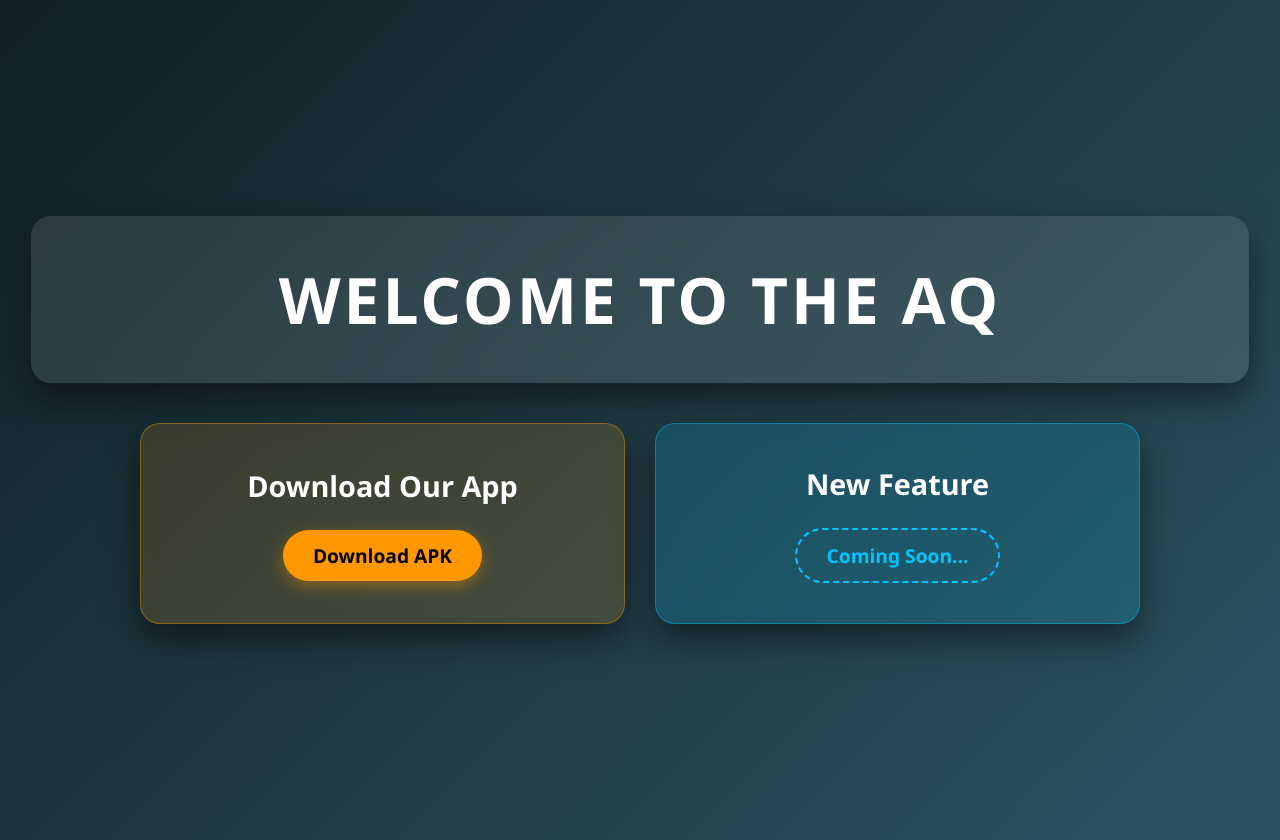
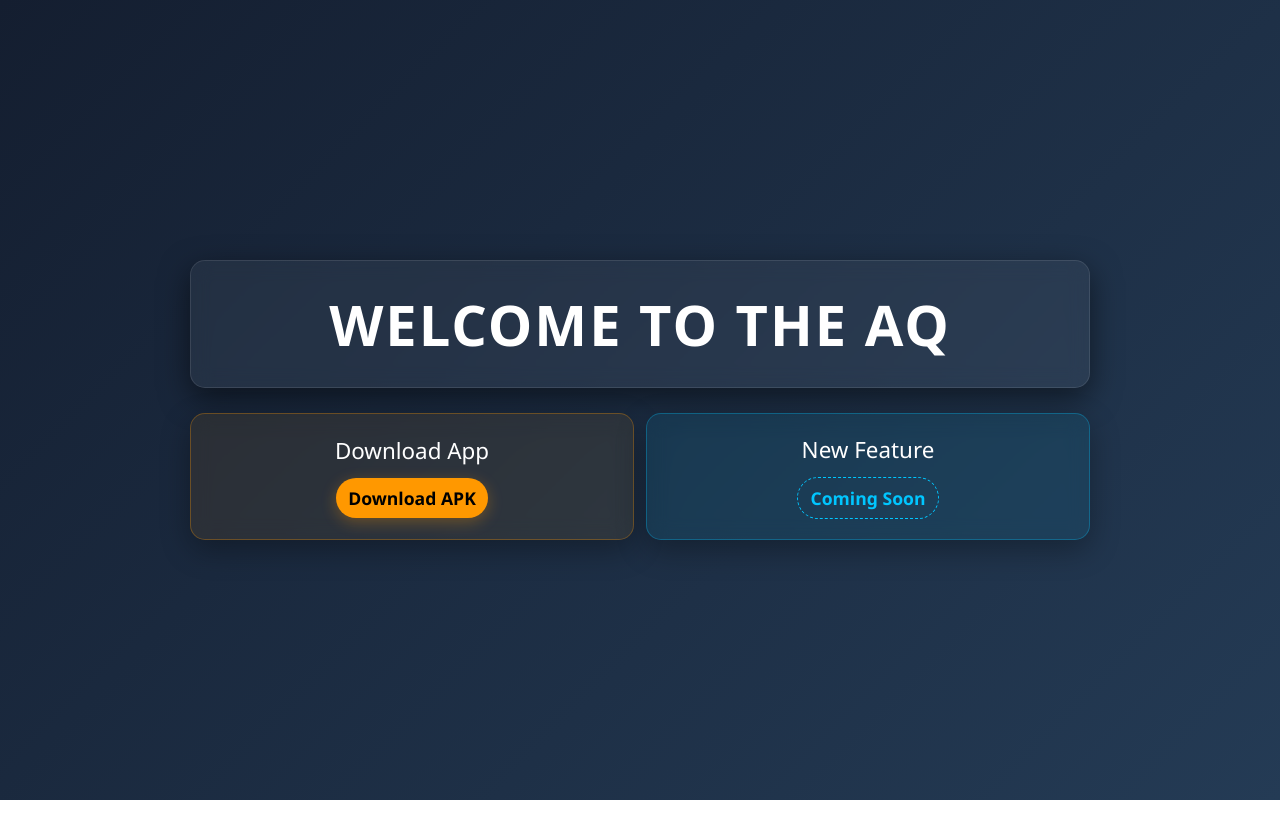
Before and after one commit to AsjadQamar/the-aq-website, a plain HTML site: page index.html in a window 1280 px wide. After the commit the page ends 800 px from the top, so only its background shows below. Drawn offline with Linux system fonts and the light colour scheme.

Commit message:
Refactor index.html for better styling and layout
Updated styles and structure for improved layout and design.

```diff
--- a/index.html
+++ b/index.html
@@ -8,9 +8,9 @@
     <style>
         body {
             margin: 0;
-            padding: 20px;
+            padding: 15px;
             font-family: 'Segoe UI', Tahoma, Geneva, Verdana, sans-serif;
-            background: linear-gradient(135deg, #0f2027 0%, #203a43 50%, #2c5364 100%);
+            background: linear-gradient(135deg, #141e30 0%, #243b55 100%); /* Premium Dark Blue Theme */
             color: white;
             display: flex;
             flex-direction: column;
@@ -18,128 +18,123 @@
             justify-content: center;
             min-height: 100vh;
             text-align: center;
-            gap: 40px;
+            gap: 25px; /* Box ke beech ka gap */
+            box-sizing: border-box;
         }
 
-        /* Pehla Box: Welcome - Screen ke hisab se automatic text size */
+        /* Pehla Box - Sleek aur Patla */
         .card-welcome {
-            background: rgba(255, 255, 255, 0.1);
-            padding: 40px 20px;
-            border-radius: 20px;
-            box-shadow: 0 15px 35px rgba(0, 0, 0, 0.5);
+            background: rgba(255, 255, 255, 0.05);
+            border: 1px solid rgba(255, 255, 255, 0.1);
+            padding: 25px 15px;
+            border-radius: 15px;
+            box-shadow: 0 10px 30px rgba(0, 0, 0, 0.5);
             backdrop-filter: blur(10px);
-            width: 95%; /* Screen ka 95% hissa lega */
-            max-width: 1200px;
+            width: 100%;
+            max-width: 900px;
+            box-sizing: border-box;
         }
 
-        /* Text ko ek line mein fit rakhne ka naya tareeka */
         h1 {
-            font-size: 5vw; /* Font size screen ki width (vw) ke hisab se bada/chhota hoga */
+            font-size: clamp(1.8rem, 5vw, 3.5rem); /* Screen ke hisab se automatic perfect size */
             margin: 0;
-            letter-spacing: 3px;
-            white-space: nowrap; /* Text ko 2 line mein tutne se rokega */
+            letter-spacing: 2px;
+            white-space: nowrap;
+            font-weight: 600;
+            text-transform: uppercase;
         }
 
-        /* Niche wale dono box ka main container */
+        /* Niche wale dono box ka container (Hamesha ek line mein) */
         .bottom-boxes {
             display: flex;
-            flex-direction: row; /* PC par ek hi line mein (bagal mein) rakhega */
-            gap: 30px;
-            width: 95%;
-            max-width: 1000px;
+            flex-direction: row; /* Mobile par bhi box ek hi line mein rahenge */
+            gap: 12px;
+            width: 100%;
+            max-width: 900px;
             justify-content: center;
+            box-sizing: border-box;
         }
 
-        /* Chhote Box ka aam style */
         .small-card {
-            flex: 1; /* Dono box ko barabar jagah milegi */
-            padding: 40px 20px;
-            border-radius: 20px;
-            box-shadow: 0 15px 35px rgba(0, 0, 0, 0.5);
+            flex: 1; /* Dono box ko barabar jagah */
+            padding: 20px 10px;
+            border-radius: 15px;
+            box-shadow: 0 10px 30px rgba(0, 0, 0, 0.3);
             backdrop-filter: blur(10px);
             display: flex;
             flex-direction: column;
             align-items: center;
             justify-content: center;
+            box-sizing: border-box;
         }
 
-        /* Download Box ka Color */
+        /* App Box */
         .card-app {
-            background: rgba(255, 152, 0, 0.15);
-            border: 1px solid rgba(255, 152, 0, 0.4);
+            background: rgba(255, 152, 0, 0.08);
+            border: 1px solid rgba(255, 152, 0, 0.3);
         }
 
-        /* Coming Soon Box ka Color */
+        /* Coming Soon Box */
         .card-soon {
-            background: rgba(0, 198, 255, 0.15);
-            border: 1px solid rgba(0, 198, 255, 0.4);
+            background: rgba(0, 198, 255, 0.08);
+            border: 1px solid rgba(0, 198, 255, 0.3);
         }
 
         h2 {
-            font-size: 1.8em;
-            margin: 0 0 25px 0;
+            font-size: clamp(0.9rem, 3vw, 1.4rem); /* Text bahar na nikle isliye fit size */
+            margin: 0 0 12px 0;
+            font-weight: 500;
+            white-space: nowrap;
+        }
+
+        /* Button Style */
+        .btn {
+            padding: 8px 12px;
+            font-size: clamp(0.75rem, 2.5vw, 1.1rem);
+            font-weight: bold;
+            border-radius: 25px;
+            text-decoration: none;
+            transition: 0.3s ease;
+            white-space: nowrap;
         }
 
         .download-btn {
             background-color: #ff9800;
             color: #000;
-            padding: 12px 30px;
-            text-decoration: none;
-            font-size: 1.2em;
-            font-weight: bold;
-            border-radius: 30px;
-            transition: 0.3s ease;
-            box-shadow: 0 5px 15px rgba(255, 152, 0, 0.4);
+            box-shadow: 0 4px 15px rgba(255, 152, 0, 0.3);
         }
 
         .download-btn:hover {
             background-color: #ffffff;
-            color: #ff9800;
             box-shadow: 0 0 20px #ff9800;
         }
 
-        /* Coming soon button sirf dikhane ke liye (clickable nahi) */
         .soon-btn {
             background-color: transparent;
             color: #00c6ff;
-            border: 2px dashed #00c6ff;
-            padding: 12px 30px;
-            font-size: 1.2em;
-            font-weight: bold;
-            border-radius: 30px;
+            border: 1.5px dashed #00c6ff;
             cursor: not-allowed;
-        }
-
-        /* Mobile ki screen ke liye automatic setting */
-        @media (max-width: 768px) {
-            h1 {
-                font-size: 7.5vw; /* Mobile par font aur adjust hoga */
-            }
-            .bottom-boxes {
-                flex-direction: column; /* Mobile par box ek ke niche ek aa jayenge */
-            }
         }
     </style>
 </head>
 <body>
 
+    <!-- Box 1: Welcome -->
     <div class="card-welcome">
         <h1>WELCOME TO THE AQ</h1>
     </div>
 
-    <!-- Dono chhote box ka container -->
+    <!-- Box 2 & 3: Ek hi line mein -->
     <div class="bottom-boxes">
 
-        <!-- Box 1: App Download -->
         <div class="small-card card-app">
-            <h2>Download Our App</h2>
-            <a href="TheAQ.apk" download class="download-btn">Download APK</a>
+            <h2>Download App</h2>
+            <a href="TheAQ.apk" download class="btn download-btn">Download APK</a>
         </div>
 
-        <!-- Box 2: Coming Soon -->
         <div class="small-card card-soon">
             <h2>New Feature</h2>
-            <div class="soon-btn">Coming Soon...</div>
+            <div class="btn soon-btn">Coming Soon</div>
         </div>
 
     </div>
```
